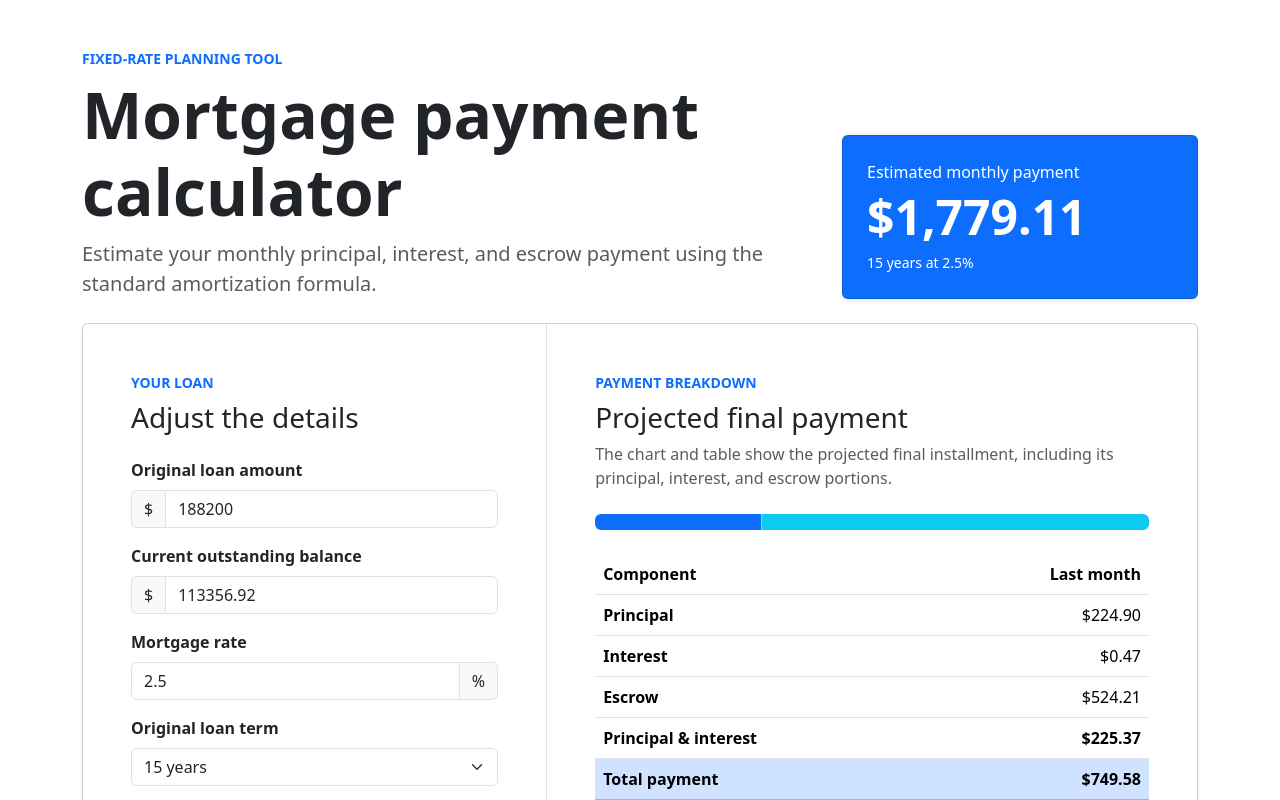
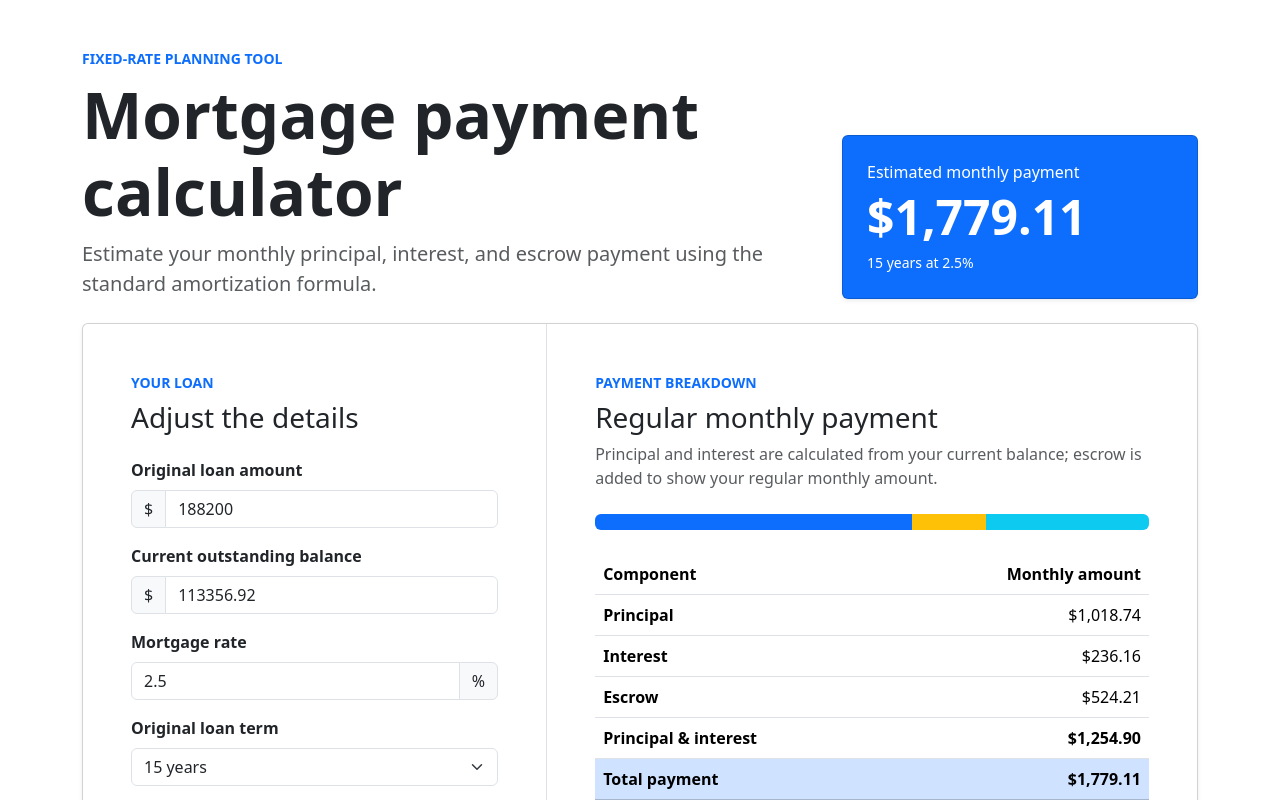
Before and after one commit to amir734jj/mortgage, a Preact app: page / in a window 1280 px wide. Shown: the top 800 px of the page. Built offline with nearby package versions, Linux system fonts and the light colour scheme.

Commit message:
Fix the table

```diff
--- a/src/main.jsx
+++ b/src/main.jsx
@@ -191,39 +191,33 @@ function App() {
               <p class="text-uppercase text-primary fw-bold small mb-2">
                 Payment breakdown
               </p>
-              <h2 class="h3 mb-2">Projected final payment</h2>
+              <h2 class="h3 mb-2">Regular monthly payment</h2>
               <p class="text-body-secondary mb-4">
-                The chart and table show the projected final installment,
-                including its principal, interest, and escrow portions.
+                Principal and interest are calculated from your current
+                balance; escrow is added to show your regular monthly amount.
               </p>
 
               <div
                 class="progress mb-4"
                 role="img"
-                aria-label="Projected final payment distribution"
+                aria-label="Regular monthly payment distribution"
               >
                 <div
                   class="progress-bar bg-primary"
                   style={{
-                    width: shareOfTotal(
-                      payment.lastPrincipalPayment,
-                      payment.lastTotalPayment,
-                    ),
+                    width: shareOfTotal(payment.principalPayment, payment.totalPayment),
                   }}
                 />
                 <div
                   class="progress-bar bg-warning"
                   style={{
-                    width: shareOfTotal(
-                      payment.lastInterest,
-                      payment.lastTotalPayment,
-                    ),
+                    width: shareOfTotal(payment.interest, payment.totalPayment),
                   }}
                 />
                 <div
                   class="progress-bar bg-info"
                   style={{
-                    width: shareOfTotal(payment.escrow, payment.lastTotalPayment),
+                    width: shareOfTotal(payment.escrow, payment.totalPayment),
                   }}
                 />
               </div>
@@ -233,20 +227,20 @@ function App() {
                   <thead>
                     <tr>
                       <th scope="col">Component</th>
-                      <th scope="col" class="text-end">Last month</th>
+                      <th scope="col" class="text-end">Monthly amount</th>
                     </tr>
                   </thead>
                   <tbody>
                     <tr>
                       <th scope="row">Principal</th>
                       <td class="text-end">
-                        {currency.format(payment.lastPrincipalPayment)}
+                        {currency.format(payment.principalPayment)}
                       </td>
                     </tr>
                     <tr>
                       <th scope="row">Interest</th>
                       <td class="text-end">
-                        {currency.format(payment.lastInterest)}
+                        {currency.format(payment.interest)}
                       </td>
                     </tr>
                     <tr>
@@ -256,13 +250,13 @@ function App() {
                     <tr>
                       <th scope="row">Principal &amp; interest</th>
                       <td class="text-end fw-bold">
-                        {currency.format(payment.lastPrincipalAndInterest)}
+                        {currency.format(payment.principalAndInterest)}
                       </td>
                     </tr>
                     <tr class="table-primary">
                       <th scope="row">Total payment</th>
                       <td class="text-end fw-bold">
-                        {currency.format(payment.lastTotalPayment)}
+                        {currency.format(payment.totalPayment)}
                       </td>
                     </tr>
                   </tbody>
```
